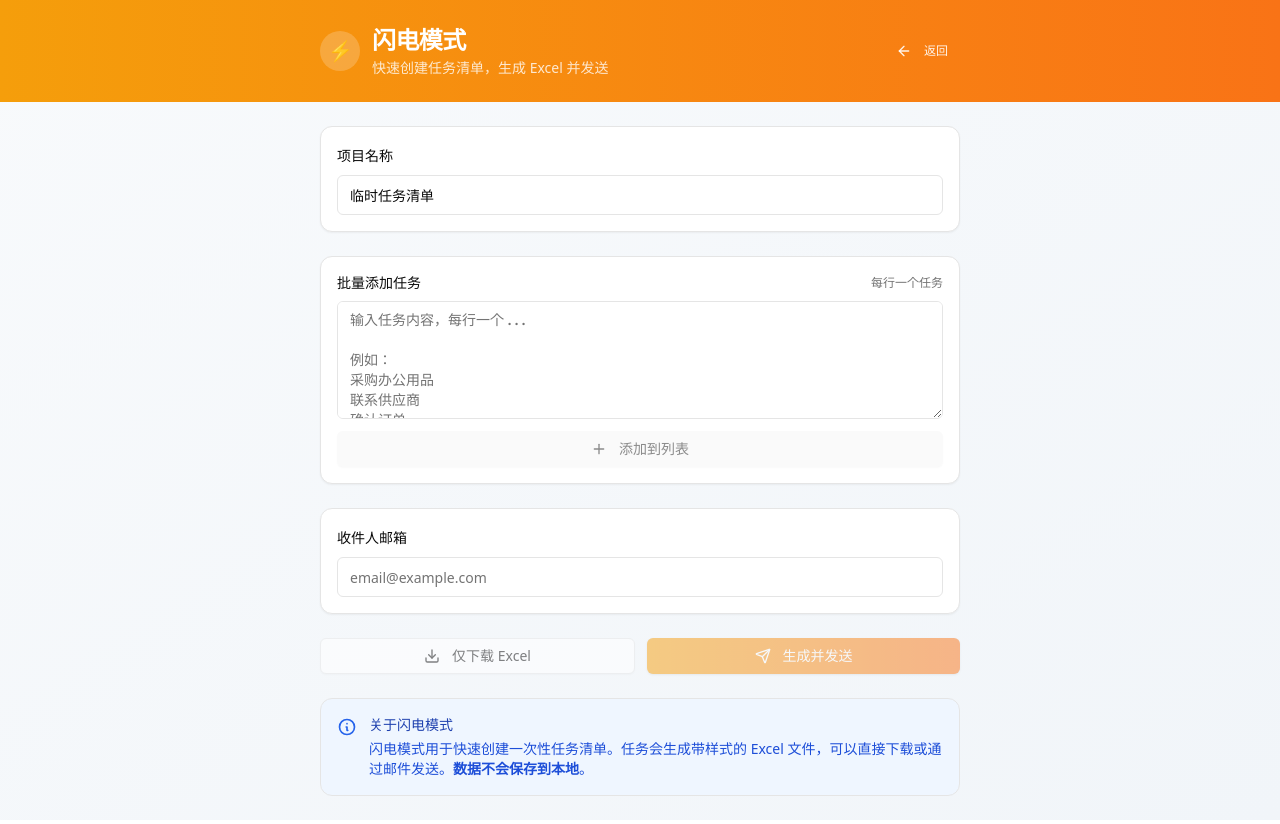
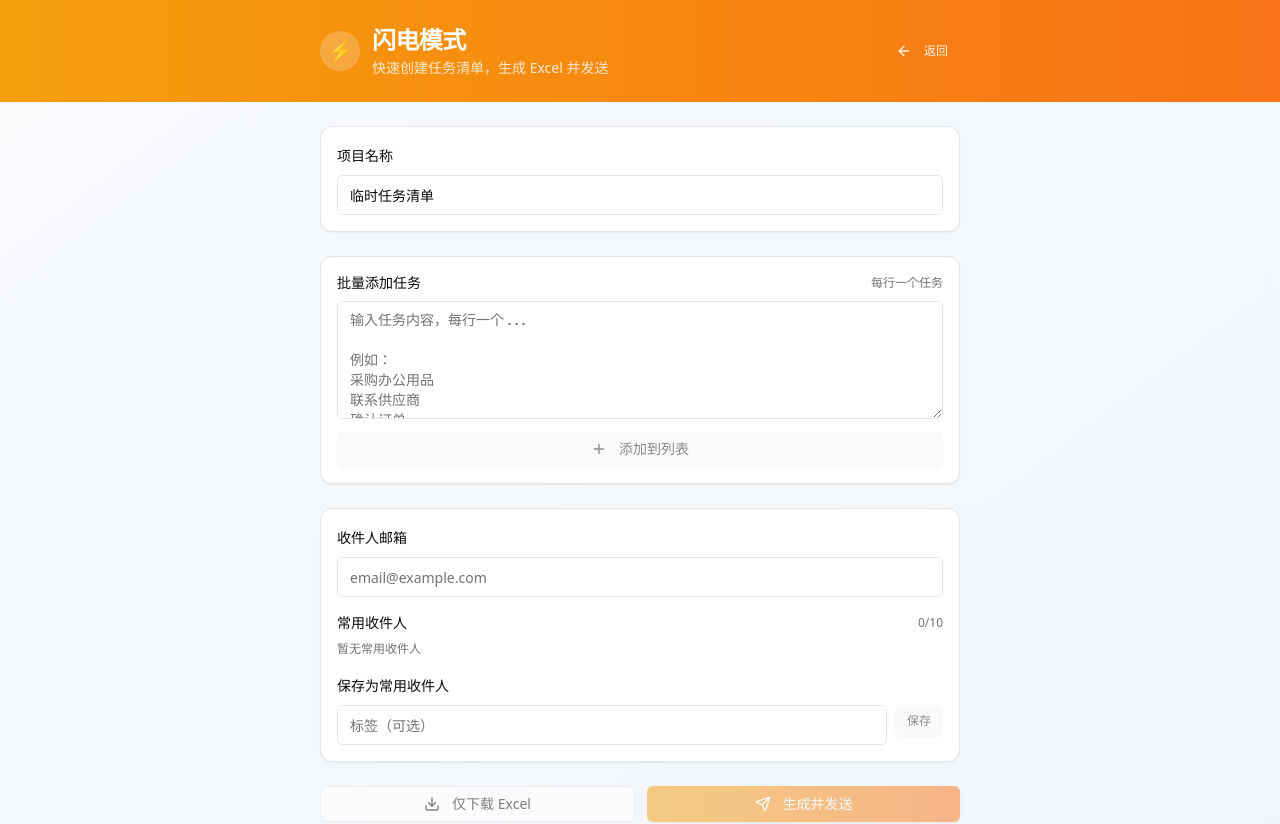
Before and after one commit to shadowxx789/syntrophy, a Next.js app: page /quick in a window 1280 px wide. Shown: the top 824 px of the page. Built offline with nearby package versions, Linux system fonts and the light colour scheme.

Commit message:
feat(quick-mode): add saved recipients support
- Add saved recipients list with select/delete functionality
- Add save recipient with optional label
- Mark recipient as used on successful email send
- Reuse useSettingsStore for recipient management
- Match EmailModal behavior for consistency

```diff
--- a/src/app/quick/page.tsx
+++ b/src/app/quick/page.tsx
@@ -2,8 +2,9 @@
 
 import { useState, useCallback } from "react";
 import Link from "next/link";
-import { ArrowLeft, Plus, Download, Send } from "lucide-react";
+import { ArrowLeft, Plus, Download, Send, Trash2 } from "lucide-react";
 import type { SyntropyTask } from "@/types";
+import { MAX_SAVED_RECIPIENTS } from "@/types";
 import { Button } from "@/components/ui/button";
 import { Input } from "@/components/ui/input";
 import { QuickTaskCard } from "@/components/QuickTaskCard";
@@ -18,6 +19,7 @@ import {
 import { exportStyledExcel } from "@/lib/styledExport";
 import { sendEmail } from "@/app/actions/sendEmail";
 import { generateTaskId, getOrCreateDeviceId } from "@/lib/generateId";
+import { useSettingsStore } from "@/stores/useSettingsStore";
 
 type PageState = "input" | "sending" | "success" | "error";
 
@@ -47,6 +49,13 @@ export default function QuickModePage() {
   const [email, setEmail] = useState("");
   const [pageState, setPageState] = useState<PageState>("input");
   const [errorMessage, setErrorMessage] = useState("");
+
+  // 常用收件人
+  const [recipientLabel, setRecipientLabel] = useState("");
+  const [recipientError, setRecipientError] = useState<string | null>(null);
+  const { addSavedRecipient, deleteSavedRecipient, markRecipientUsed, getSavedRecipients } =
+    useSettingsStore();
+  const savedRecipients = getSavedRecipients();
 
   const emailValid = isValidEmail(email);
   const canSend = emailValid && tasks.length > 0 && projectName.trim();
@@ -114,6 +123,44 @@ export default function QuickModePage() {
   }, []);
 
   /**
+   * 选择常用收件人
+   */
+  const handleSelectRecipient = useCallback(
+    (recipientId: string) => {
+      const recipient = savedRecipients.find((r) => r.id === recipientId);
+      if (recipient) {
+        setEmail(recipient.email);
+        setRecipientError(null);
+        markRecipientUsed(recipient.id);
+      }
+    },
+    [savedRecipients, markRecipientUsed]
+  );
+
+  /**
+   * 保存为常用收件人
+   */
+  const handleSaveRecipient = useCallback(() => {
+    setRecipientError(null);
+    if (!isValidEmail(email)) {
+      setRecipientError("请输入有效邮箱");
+      return;
+    }
+
+    const result = addSavedRecipient({
+      email: email.trim(),
+      label: recipientLabel.trim() || undefined,
+    });
+
+    if (!result) {
+      setRecipientError(`最多只能保存 ${MAX_SAVED_RECIPIENTS} 个常用收件人`);
+      return;
+    }
+
+    setRecipientLabel("");
+  }, [email, recipientLabel, addSavedRecipient]);
+
+  /**
    * 仅下载 Excel
    */
   const handleDownload = async () => {
@@ -148,6 +195,11 @@ export default function QuickModePage() {
       });
 
       if (result.success) {
+        // 标记收件人已使用
+        const matchedRecipient = savedRecipients.find((r) => r.email === email.trim());
+        if (matchedRecipient) {
+          markRecipientUsed(matchedRecipient.id);
+        }
         setPageState("success");
       } else {
         setPageState("error");
@@ -315,7 +367,10 @@ export default function QuickModePage() {
                 <Input
                   type="email"
                   value={email}
-                  onChange={(e) => setEmail(e.target.value)}
+                  onChange={(e) => {
+                    setEmail(e.target.value);
+                    setRecipientError(null);
+                  }}
                   placeholder="email@example.com"
                   disabled={pageState === "sending"}
                   className={cn(
@@ -360,6 +415,69 @@ export default function QuickModePage() {
               {email && !emailValid && (
                 <p className="mt-1 text-xs text-red-500">请输入有效的邮箱地址</p>
               )}
+
+              {/* 常用收件人列表 */}
+              <div className="mt-4 space-y-2">
+                <div className="flex items-center justify-between">
+                  <label className="text-sm font-medium">常用收件人</label>
+                  <span className="text-xs text-muted-foreground">
+                    {savedRecipients.length}/{MAX_SAVED_RECIPIENTS}
+                  </span>
+                </div>
+                {savedRecipients.length === 0 ? (
+                  <p className="text-xs text-muted-foreground">暂无常用收件人</p>
+                ) : (
+                  <div className="flex flex-wrap gap-2">
+                    {savedRecipients.map((recipient) => (
+                      <div key={recipient.id} className="flex items-center gap-1">
+                        <Button
+                          variant="outline"
+                          size="sm"
+                          className="h-7 text-xs"
+                          onClick={() => handleSelectRecipient(recipient.id)}
+                          disabled={pageState === "sending"}
+                        >
+                          {recipient.label
+                            ? `${recipient.label} (${recipient.email})`
+                            : recipient.email}
+                        </Button>
+                        <Button
+                          variant="ghost"
+                          size="icon"
+                          className="h-6 w-6 text-muted-foreground hover:text-destructive"
+                          onClick={() => deleteSavedRecipient(recipient.id)}
+                          disabled={pageState === "sending"}
+                        >
+                          <Trash2 className="h-3 w-3" />
+                        </Button>
+                      </div>
+                    ))}
+                  </div>
+                )}
+              </div>
+
+              {/* 保存为常用收件人 */}
+              <div className="mt-4 space-y-2">
+                <label className="text-sm font-medium">保存为常用收件人</label>
+                <div className="flex gap-2">
+                  <Input
+                    value={recipientLabel}
+                    onChange={(e) => setRecipientLabel(e.target.value)}
+                    placeholder="标签（可选）"
+                    disabled={pageState === "sending"}
+                    className="flex-1"
+                  />
+                  <Button
+                    variant="secondary"
+                    size="sm"
+                    onClick={handleSaveRecipient}
+                    disabled={!emailValid || pageState === "sending"}
+                  >
+                    保存
+                  </Button>
+                </div>
+                {recipientError && <p className="text-xs text-destructive">{recipientError}</p>}
+              </div>
             </div>
 
             {/* 错误信息 */}
```
